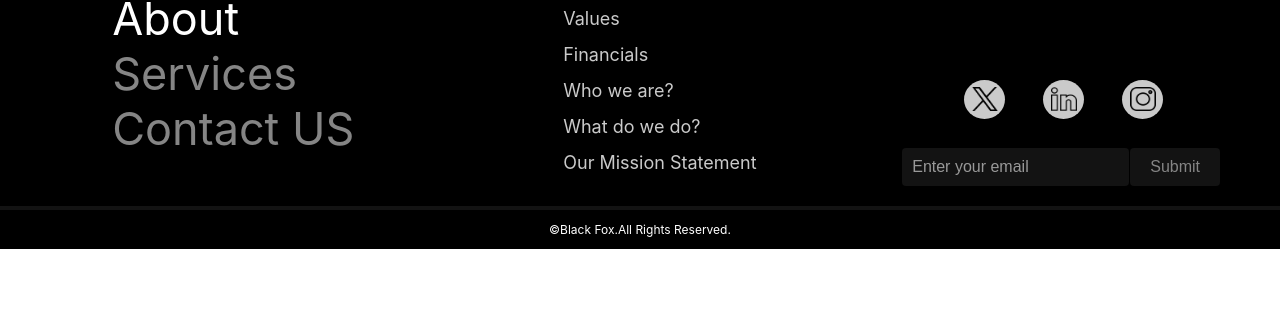
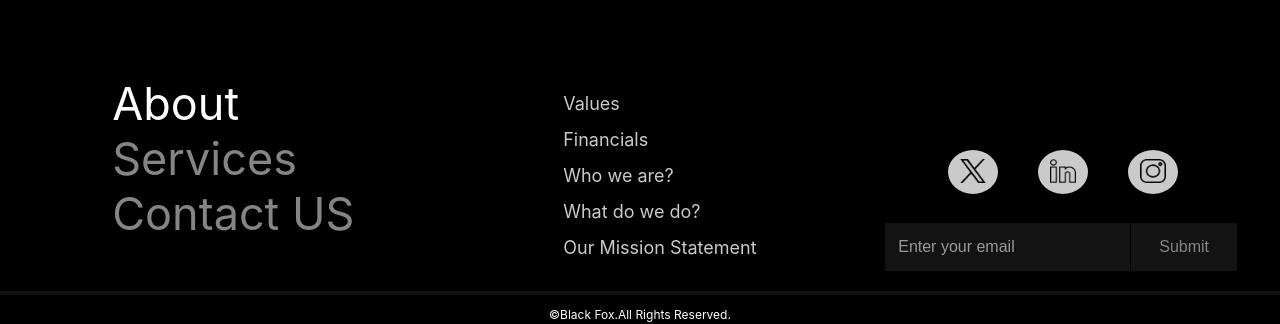
Before and after one commit to shreyashf80/BlackFox, a React (Create React App) app: page / in a window 1280 px wide. Shown: the part 1503-1827 px from the top of the page. Before the commit the page ends 1752 px from the top, so only its background shows below. Built offline with nearby package versions, Linux system fonts and the light colour scheme.

Commit message:
card spacing manage

```diff
--- a/src/components/Footer/footer.css
+++ b/src/components/Footer/footer.css
@@ -82,12 +82,12 @@
 
 .social-net {
 	display: flex;
-	gap: 38px;
+	gap: 40px;
 	margin: 0px 50px 29px 3px;
 }
 .con-social {
 	background-color: #cacaca;
-    padding: 0px 7px 0px 8px;
+	padding: 2px 12px 3px 12px;
 	border-radius: 50%;
 }
 
@@ -120,11 +120,10 @@ form {
 /* Style for the email input */
 input[type="email"] {
 	width: 100%;
-    padding: 10px;
+	padding: 15px 25px 15px 13px;
 	border: none;
-    border-radius: 4px;
 	font-size: 16px;
-    color: #858585;
+	color: #cacaca;
 	background-color: #131313;
 	margin-right: 1px;
 }
@@ -145,8 +144,7 @@ button {
 	background-color: #131313;
 	color: #858585;
 	border: none;
-    border-radius: 4px;
-    padding: 10px 20px;
+	padding: 10px 28px;
 	font-size: 16px;
 	cursor: pointer;
 }
--- a/src/components/HomePage/homePage.css
+++ b/src/components/HomePage/homePage.css
@@ -105,8 +105,8 @@
 
 .team-there {
 	width: 33.33%;
-	margin-top: 60px;
-	margin-bottom: 60px;
+	margin-top: 90px;
+	margin-bottom: 115px;
 }
 
 .team-there img {
```
Lines whose indentation alone changed are shown as unchanged.
